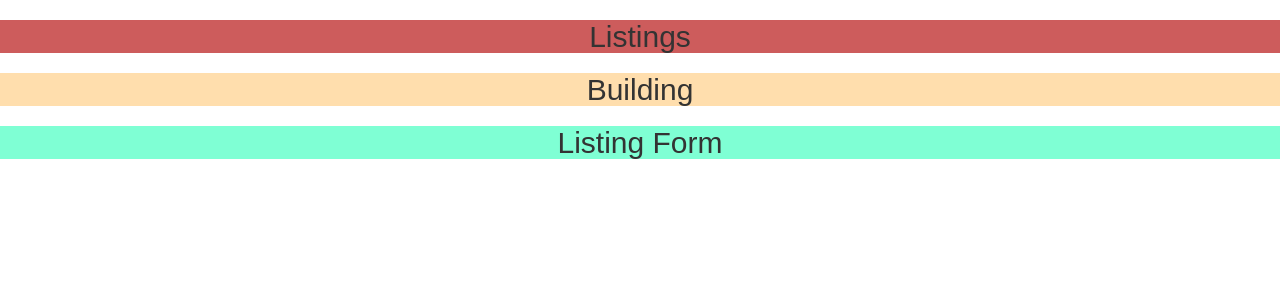
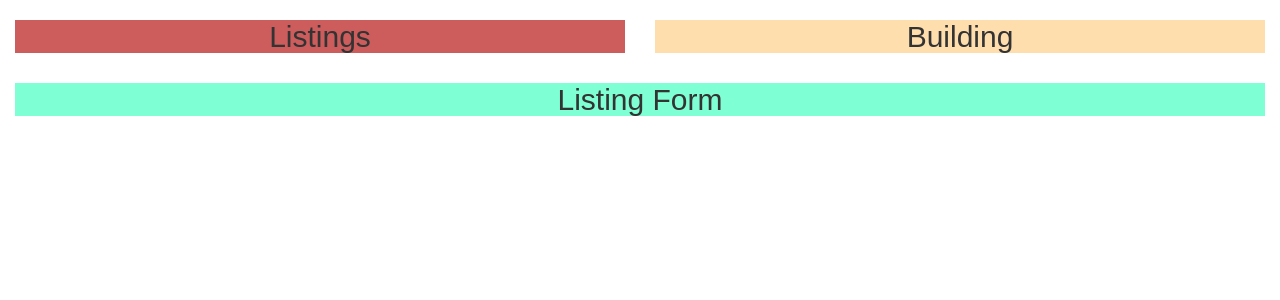
Before and after one commit to briankw23/realtor, a React (Create React App) app: page / in a window 1280 px wide. Shown: the top 300 px of the page. Built offline with nearby package versions, Linux system fonts and the light colour scheme.

Commit message:
added bootstrap to app.js

```diff
--- a/src/app/App.js
+++ b/src/app/App.js
@@ -10,9 +10,15 @@ class App extends Component {
   render () {
     return (
       <div className='App'>
-        <Listings/>
-        <Building/>
-        <ListingForm/>
+        <div className="col-sm-6">
+          <Listings/>
+        </div>
+        <div className="col-sm-6">
+          <Building/>
+        </div>
+        <div className="col-sm-12">
+          <ListingForm/>
+        </div>
       </div>
     );
   }
```
